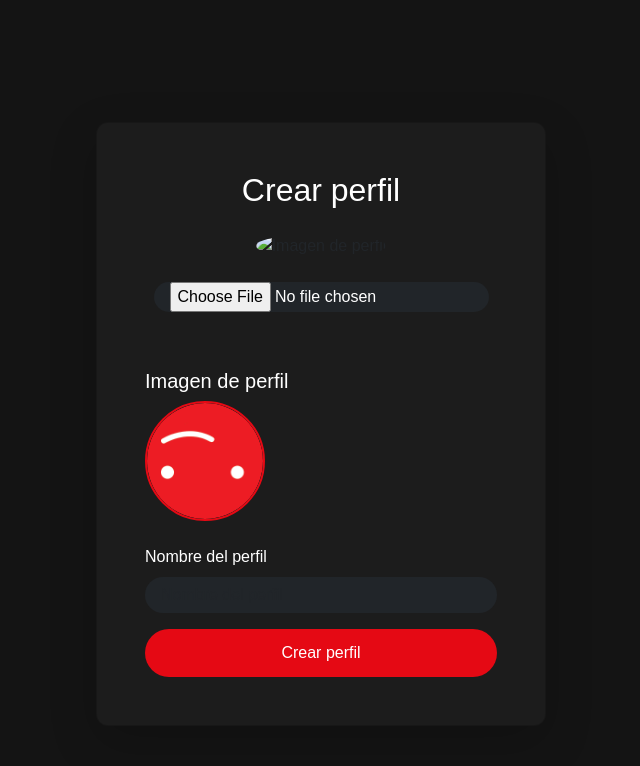
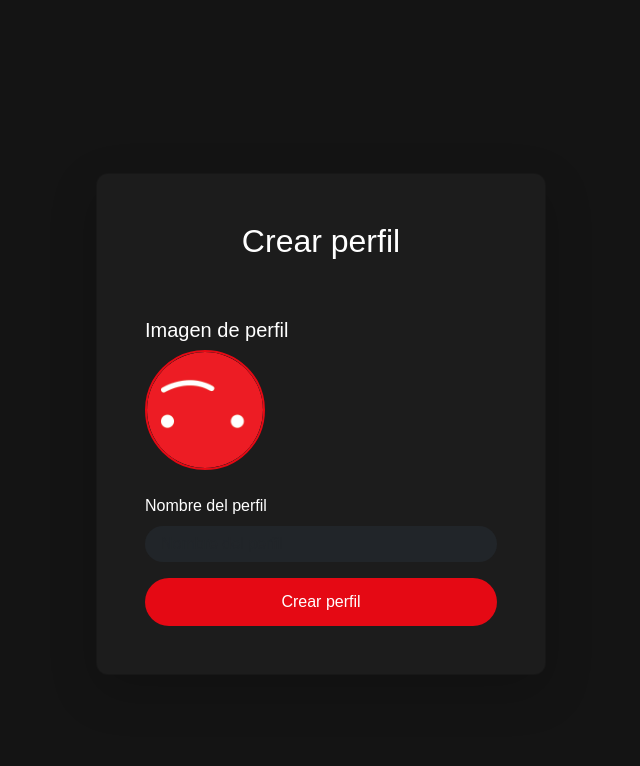
Before and after one commit to Null-Cat0/Netflux, a Flask app: page /crear_perfil in a window 1280 px wide. Shown: the part 126-892 px from the top of the page, without its empty margins (319-959 px from the left). Run offline with Flask 3, Linux system fonts and the light colour scheme; some libraries are stand-ins or nearby versions.

Commit message:
Arreglado fallo app.py

```diff
--- a/frontend/app.py
+++ b/frontend/app.py
@@ -25,7 +25,7 @@ def pagina_inicio():
     usuario_id = session.get('logged_user_id')
 
     response = requests.get(
-        f"{USUARIOS_BASE_URL}/{str(usuario_id)}/perfiles/{perfil_id}")
+        f"{USUARIOS_BASE_URL}/usuario/{str(usuario_id)}/perfiles/{perfil_id}")
 
     if response.status_code == 200:
         data = response.json()
--- a/frontend/routes/perfil_routes.py
+++ b/frontend/routes/perfil_routes.py
@@ -33,6 +33,7 @@ def crear_perfil():
         # Capturar datos del formulario
         nombre = request.form.get('name')
         foto_perfil = request.form.get('foto_perfil') or 'netflux_rojo.png'  # Asignar por defecto si está vacío
+        print(foto_perfil)
 
         # Validar que el nombre no esté vacío
         if not nombre:
--- a/frontend/templates/crear_perfil.html
+++ b/frontend/templates/crear_perfil.html
@@ -21,14 +21,6 @@
                 Crear perfil
             {% endif %}
         </h2>
-
-        <!-- Imagen de perfil -->
-        <div class="text-center mb-4">
-            <img src="{{ profile.image if profile else 'https://via.placeholder.com/120' }}" alt="Imagen de perfil" class="rounded-circle" style="width: 120px; height: 120px; object-fit: cover;">
-        </div>
-        <div class="text-center mb-4">
-            <input type="file" class="form-control-file bg-dark text-white border-0 rounded-pill px-3" accept="image/*" style="color: #ccc;">
-        </div>
 
         <!-- Formulario de creación/edición -->
         <form action="" method="POST">
@@ -66,9 +58,6 @@
       <div class="modal-content bg-dark text-white">
         <div class="modal-header">
           <h5 class="modal-title" id="imageSelectModalLabel">Selecciona una imagen de perfil</h5>
-          <button type="button" class="close text-white" data-dismiss="modal" aria-label="Cerrar">
-            <span aria-hidden="true">&times;</span>
-          </button>
         </div>
         <div class="modal-body">
           <div class="d-flex justify-content-around flex-wrap">
--- a/usuariosflask/openapi_server/controllers/perfil_controller.py
+++ b/usuariosflask/openapi_server/controllers/perfil_controller.py
@@ -86,11 +86,10 @@ def crear_perfil(user_id):  # noqa: E501
     """
 
     if request.is_json:
-        print(request.get_json())
         perfil_api = Perfil.from_dict(request.get_json())  # noqa: E501
 
     # Obtener el campo 'foto_perfil', si no existe, usar 'netflux_rojo.png'
-    foto_perfil = perfil_api.get('foto_perfil') or 'netflux_rojo.png'
+    foto_perfil = perfil_api.foto_perfil or 'netflux_rojo.png'
 
     # Validar que la imagen es una de las permitidas
     imagenes_permitidas = ['netflux_amarillo.png', 'netflux_azul.png', 'netflux_rojo.png', 'netflux_verde.png']
```
Also changed, not shown: usuariosflask/instance/user.db.
